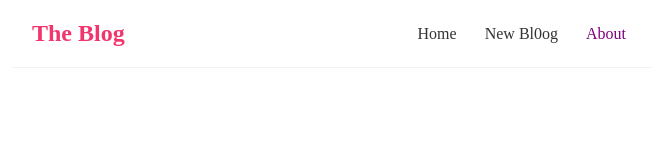
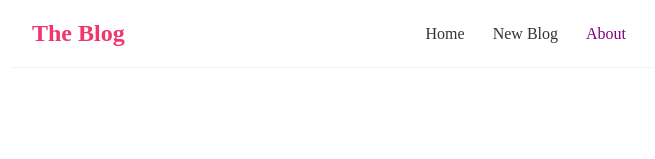
Before and after one commit to oyindamolaWbCode/react-blog, a React (Create React App) app: page / in a window 1280 px wide. Shown: the top 159 px of the page, without its empty margins (308-963 px from the left). Built offline with nearby package versions, Linux system fonts and the light colour scheme.

Commit message:
correction

```diff
--- a/src/navbar.js
+++ b/src/navbar.js
@@ -4,7 +4,7 @@
             <h1>The Blog</h1>
             <div className="links">
                 <a href="./">Home</a>
-                <a href="./create">New Bl0og</a>
+                <a href="./create">New Blog</a>
                 <a href="./"style={{
                     color: "purple"
                 }}>About</a>
```
